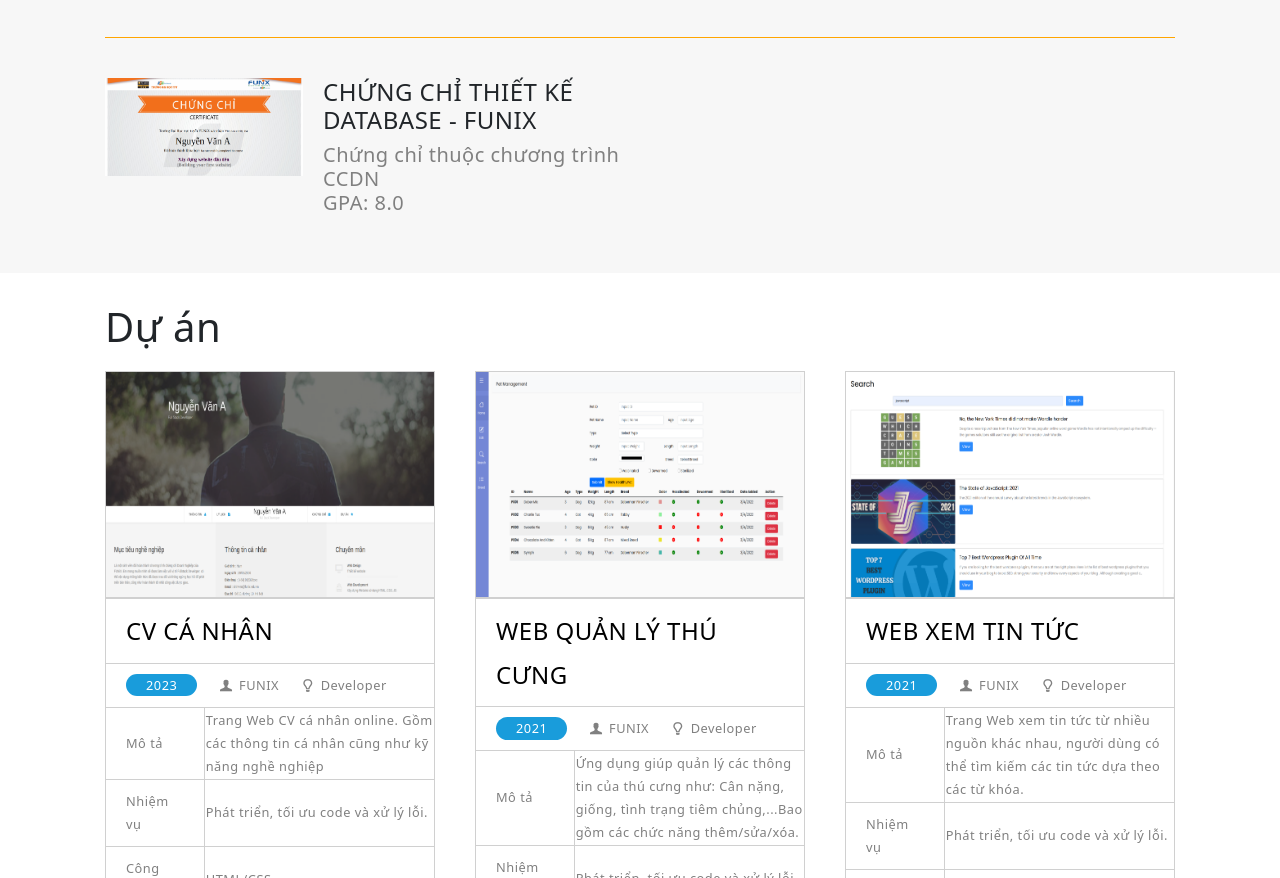
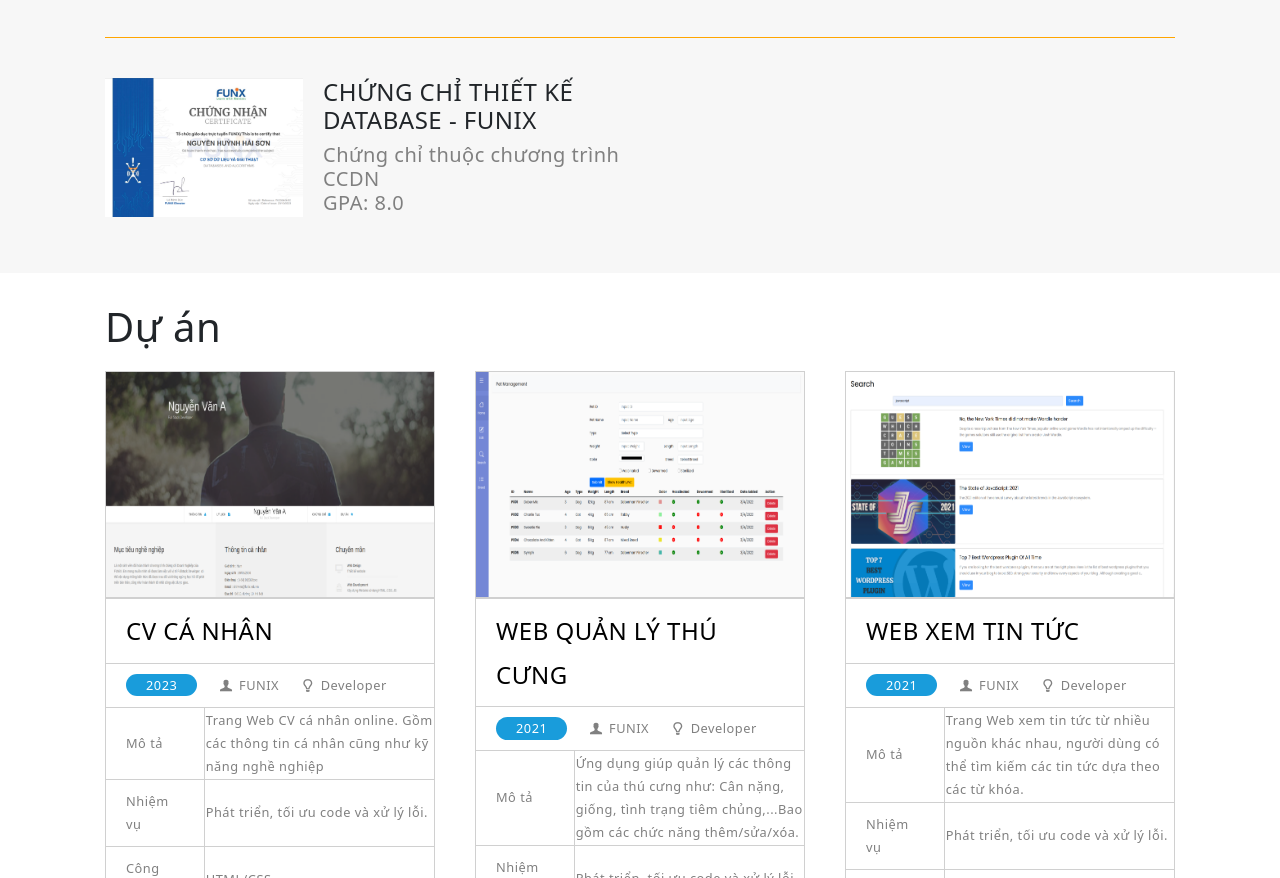
Before and after one commit to arimoto13/ASS-3-Sonfx20329, a plain HTML site: page index.html in a window 1280 px wide. Shown: the part 1508-2386 px from the top of the page. Drawn offline with nearby package versions, Linux system fonts and the light colour scheme.

Commit message:
Add files via upload

```diff
--- a/index.html
+++ b/index.html
@@ -378,7 +378,10 @@
           <div class="line"></div>
           <div class="certificate-item">
             <div class="certificate-img">
-              <img src="./images/Cert_DBI.png" alt="Database certificate" />
+              <img
+                src="./images/FX230404SC_DBA201x_Nguyễn Huỳnh Hải Sơn.png"
+                alt="Database certificate"
+              />
             </div>
             <div class="certificate-content">
               <h4 class="certificate-name">
```
Also changed, not shown: images/FX230404SC_DBA201x_Nguyễn Huỳnh Hải Sơn.png (added).
